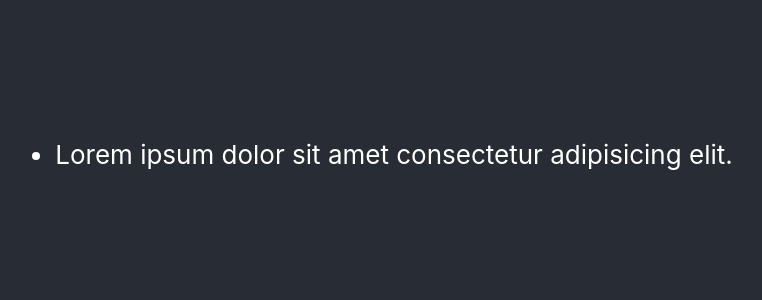
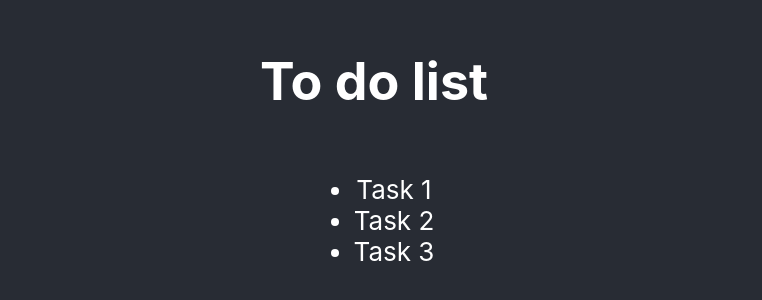
Before and after one commit to AntoniBlue/AntoniBlue.github.io, a React (Create React App) app in the folder myreactsite/: page / in a window 1280 px wide. Shown: the part 246-546 px from the top of the page, without its empty margins (266-1028 px from the left). Built offline with nearby package versions, Linux system fonts and the light colour scheme.

Commit message:
Create tasks

```diff
--- a/myreactsite/src/App.js
+++ b/myreactsite/src/App.js
@@ -1,15 +1,14 @@
 import React from 'react';
-import logo from './logo.svg';
 import './App.css';
+import TaskList from './Components/TasksList';
 
 class App extends React.Component {
   render() {
     return (
       <div className="App">
         <main className="App-header">
-          <ul>
-            <li> Lorem ipsum dolor sit amet consectetur adipisicing elit.</li>
-          </ul>
+          <h1>To do list</h1>
+          <TaskList/>
         </main>
       </div>
     );
--- /dev/null
+++ b/myreactsite/src/Components/TaskItem.js
@@ -0,0 +1,10 @@
+import { Component } from "react";
+
+class TaskItem extends Component {
+    render() {
+        return (
+            <li>{this.props.title}</li>
+        )
+    }
+}
+export default TaskItem
--- /dev/null
+++ b/myreactsite/src/Components/TasksList.js
@@ -0,0 +1,17 @@
+import React from 'react';
+import TaskItem from './TaskItem';
+
+class TaskList extends React.Component {
+    render() {
+        return (
+            <ul>
+                <TaskItem title={'Task 1'} />
+                <TaskItem title={'Task 2'} />
+                <TaskItem title={'Task 3'} />
+            </ul>
+        );
+    }
+}
+
+
+export default TaskList;
```
